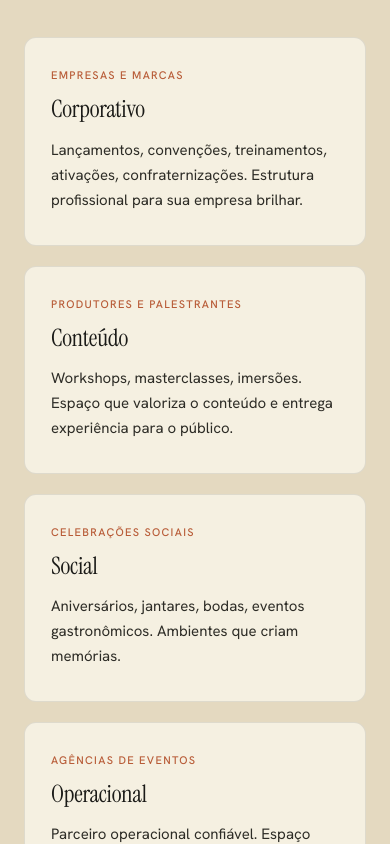
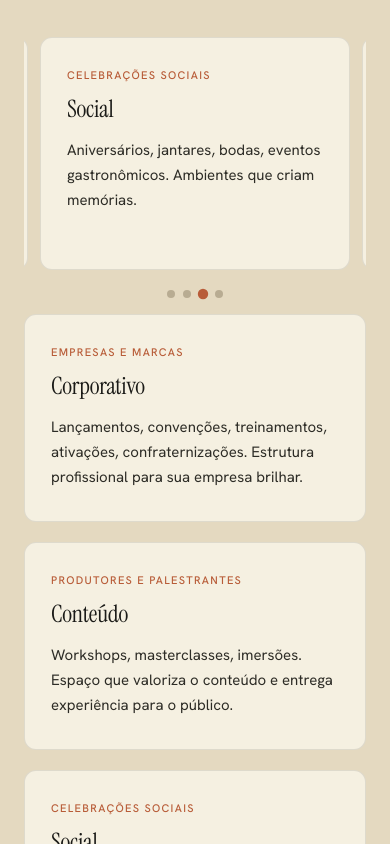
Before and after one commit to VonoxDeveloper/espaco-sorocaba, a Next.js app: page / in a window 390 px wide. Shown: the part 2600-3444 px from the top of the page. Built offline with nearby package versions, Linux system fonts and the light colour scheme.

Commit message:
feat: mobile carousel with auto-play for PQ cards section

```diff
--- /dev/null
+++ b/app/components/PQCarousel.tsx
@@ -0,0 +1,100 @@
+"use client";
+
+import { useEffect, useRef, useState } from "react";
+
+const PQ = [
+  {
+    type: "Empresas e marcas",
+    title: "Corporativo",
+    desc: "Lançamentos, convenções, treinamentos, ativações, confraternizações. Estrutura profissional para sua empresa brilhar.",
+  },
+  {
+    type: "Produtores e palestrantes",
+    title: "Conteúdo",
+    desc: "Workshops, masterclasses, imersões. Espaço que valoriza o conteúdo e entrega experiência para o público.",
+  },
+  {
+    type: "Celebrações sociais",
+    title: "Social",
+    desc: "Aniversários, jantares, bodas, eventos gastronômicos. Ambientes que criam memórias.",
+  },
+  {
+    type: "Agências de eventos",
+    title: "Operacional",
+    desc: "Parceiro operacional confiável. Espaço que facilita a sua operação — não complica.",
+  },
+];
+
+export default function PQCarousel() {
+  const [current, setCurrent] = useState(0);
+  const trackRef = useRef<HTMLDivElement>(null);
+  const timerRef = useRef<ReturnType<typeof setInterval> | null>(null);
+
+  const goTo = (index: number) => {
+    const track = trackRef.current;
+    if (!track) return;
+    const card = track.children[index] as HTMLElement;
+    if (card) {
+      track.scrollTo({ left: card.offsetLeft, behavior: "smooth" });
+    }
+    setCurrent(index);
+  };
+
+  const next = () => goTo((current + 1) % PQ.length);
+
+  // Auto-play: advance every 3s
+  useEffect(() => {
+    timerRef.current = setInterval(next, 3000);
+    return () => { if (timerRef.current) clearInterval(timerRef.current); };
+  }, [current]);
+
+  // Sync active dot when user swipes manually
+  const onScroll = () => {
+    const track = trackRef.current;
+    if (!track) return;
+    const index = Math.round(track.scrollLeft / track.offsetWidth);
+    if (index !== current) {
+      setCurrent(index);
+      if (timerRef.current) clearInterval(timerRef.current);
+      timerRef.current = setInterval(next, 3000);
+    }
+  };
+
+  return (
+    <>
+      {/* Mobile carousel */}
+      <div className="pq-carousel" aria-label="Tipos de evento">
+        <div className="pq-carousel-track" ref={trackRef} onScroll={onScroll}>
+          {PQ.map((item) => (
+            <div className="pq-card" key={item.type}>
+              <div className="pq-type">{item.type}</div>
+              <h3 className="pq-title">{item.title}</h3>
+              <p className="pq-desc">{item.desc}</p>
+            </div>
+          ))}
+        </div>
+        <div className="pq-dots" aria-hidden="true">
+          {PQ.map((_, i) => (
+            <button
+              key={i}
+              className={`pq-dot${i === current ? " active" : ""}`}
+              onClick={() => goTo(i)}
+              aria-label={`Card ${i + 1}`}
+            />
+          ))}
+        </div>
+      </div>
+
+      {/* Desktop grid (unchanged) */}
+      <div className="pq-grid pq-grid-desktop" data-stagger>
+        {PQ.map((item) => (
+          <div className="pq-card" key={item.type}>
+            <div className="pq-type">{item.type}</div>
+            <h3 className="pq-title">{item.title}</h3>
+            <p className="pq-desc">{item.desc}</p>
+          </div>
+        ))}
+      </div>
+    </>
+  );
+}
--- a/app/globals.css
+++ b/app/globals.css
@@ -1007,6 +1007,69 @@ a {
 .pq {
   background: var(--parchment-deep);
 }
+/* Desktop grid — hidden on mobile */
+.pq-grid-desktop {
+  display: grid;
+  grid-template-columns: repeat(4, 1fr);
+  gap: 20px;
+  margin-top: 16px;
+}
+
+/* Mobile carousel — hidden on desktop */
+.pq-carousel {
+  display: none;
+}
+
+@media (max-width: 767px) {
+  .pq-grid-desktop {
+    display: none;
+  }
+
+  .pq-carousel {
+    display: block;
+    margin-top: 16px;
+  }
+
+  .pq-carousel-track {
+    display: flex;
+    overflow-x: scroll;
+    scroll-snap-type: x mandatory;
+    -webkit-overflow-scrolling: touch;
+    scrollbar-width: none;
+    gap: 12px;
+    padding-bottom: 4px;
+  }
+  .pq-carousel-track::-webkit-scrollbar {
+    display: none;
+  }
+  .pq-carousel-track .pq-card {
+    flex: 0 0 calc(100% - 32px);
+    scroll-snap-align: center;
+  }
+
+  .pq-dots {
+    display: flex;
+    justify-content: center;
+    gap: 8px;
+    margin-top: 16px;
+  }
+  .pq-dot {
+    width: 8px;
+    height: 8px;
+    border-radius: 999px;
+    border: none;
+    background: var(--stone);
+    cursor: pointer;
+    padding: 0;
+    transition: background 0.2s, transform 0.2s;
+  }
+  .pq-dot.active {
+    background: var(--terracotta);
+    transform: scale(1.3);
+  }
+}
+
+/* legacy alias kept for other references */
 .pq-grid {
   display: grid;
   grid-template-columns: repeat(4, 1fr);
--- a/app/page.tsx
+++ b/app/page.tsx
@@ -3,6 +3,7 @@
 import { useState } from "react";
 import Header from "./components/Header";
 import EstruturaSec from "./components/EstruturaSec";
+import PQCarousel from "./components/PQCarousel";
 import { useSiteAnimations } from "./components/useSiteAnimations";
 
 const IMG = {
@@ -234,15 +235,7 @@ export default function Page() {
       <section className="section pq" id="tipos">
         <div className="eyebrow reveal">Você está no lugar certo se…</div>
         <h2 className="h2 reveal">Feito para quem não aceita mediocridade no próprio evento.</h2>
-        <div className="pq-grid" data-stagger>
-          {PQ.map((item) => (
-            <div className="pq-card" key={item.type}>
-              <div className="pq-type">{item.type}</div>
-              <h3 className="pq-title">{item.title}</h3>
-              <p className="pq-desc">{item.desc}</p>
-            </div>
-          ))}
-        </div>
+        <PQCarousel />
 
         <div className="tipos-divider reveal" />
         <h3 className="tipos-sub-heading reveal">De corporativo a comemorativo — aqui cabe tudo.</h3>
```
